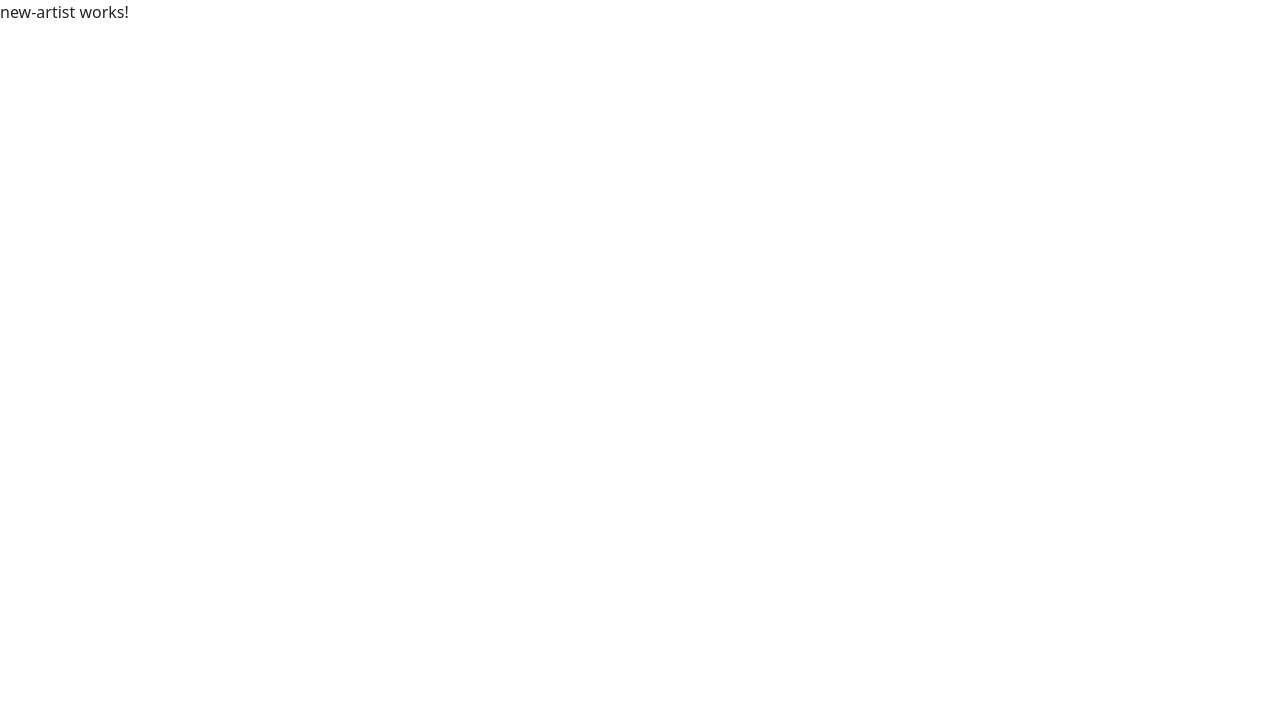
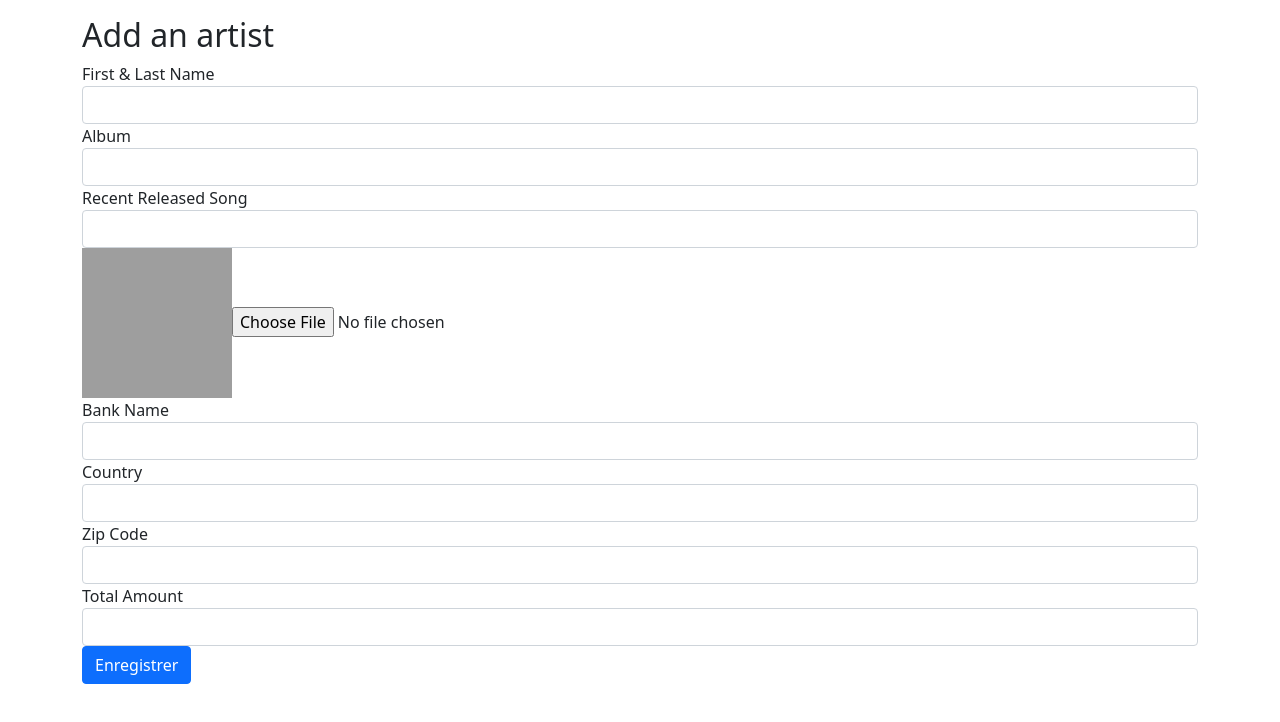
Before and after one commit to nfelix2020/artist-app, an Angular app: page /new-artist in a window 1280 px wide. Shown: the top 722 px of the page. Built offline with nearby package versions, Linux system fonts and the light colour scheme; grey boxes are pictures that could not be loaded.

Commit message:
upload image

```diff
--- a/src/app/new-artist/new-artist.component.html
+++ b/src/app/new-artist/new-artist.component.html
@@ -1 +1,63 @@
-<p>new-artist works!</p>
+<div class="container mt-3">
+    <h2 > Add an artist </h2>
+
+    <form  #f="ngForm" >
+
+      <div class="form-group">
+        <label for="">First & Last Name</label>
+        <input type="text" id="nom" class="form-control"  name="ownerFullName"    required minlength="4"  >
+      </div>
+
+      <!-- <div *ngIf="name.invalid && (name.dirty || name.touched)"
+      class="alert">
+        <div *ngIf="name.errors?.required">
+          Name is required.
+        </div>
+        <div *ngIf="name.errors?.minlength">
+          Name must be at least 4 characters long.
+        </div>
+      </div> -->
+
+
+      <div class="form-group" >
+        <label for="">Album</label>
+        <input type="text" class="form-control"  name="albumName">
+      </div>
+      <!-- <div *ngIf="ownerEmail.invalid && (ownerEmail.dirty || ownerEmail.touched)"
+      class="alert">
+        <div *ngIf="ownerEmail.errors?.required">
+          Email is required.
+        </div>
+      </div> -->
+      <div class="form-group">
+        <label for="">Recent Released Song</label>
+        <input type="text" class="form-control"  name="recentSongReleased"  required>
+      </div>
+
+      <div class="form-group">
+
+        <img [src]="url" height="150px" width="150px"  alt="">
+        <input type="file" class="file-upload"  (change)="onSelect($event)" >
+      </div>
+
+      <div class="form-group">
+        <label for="">Bank Name</label>
+        <input type="text" class="form-control"  name="bankName"   required >
+      </div>
+      <div class="form-group">
+        <label for="">Country</label>
+        <input type="text" class="form-control"  name="country" bankAccount required >
+      </div>
+      <div class="form-group">
+        <label for="">Zip Code</label>
+        <input type="number" class="form-control"  name="zipCode" required>
+      </div>
+      <div class="form-group">
+        <label for="">Total Amount</label>
+        <input type="number" class="form-control"  name="totalAmount"  required   >
+      </div>
+      <div class="form-group">
+       <button class="btn btn-primary" type="submit">Enregistrer</button>
+      </div>
+    </form>
+  </div>
--- a/src/app/new-artist/new-artist.component.ts
+++ b/src/app/new-artist/new-artist.component.ts
@@ -7,6 +7,18 @@ import { Component, OnInit } from '@angular/core';
 })
 export class NewArtistComponent implements OnInit {
 
+  url = 'https://img.icons8.com/ios/100/000000/contract-job.png';
+
+  onSelect(event: any){
+    if(event.target.files[0]){
+      let reader= new FileReader()
+      reader.readAsDataURL(event.target.files[0]);
+      reader.onload= (event: any) =>{
+        this.url= event.target.result;
+      }
+    }
+  }
+
   constructor() { }
 
   ngOnInit(): void {
```
